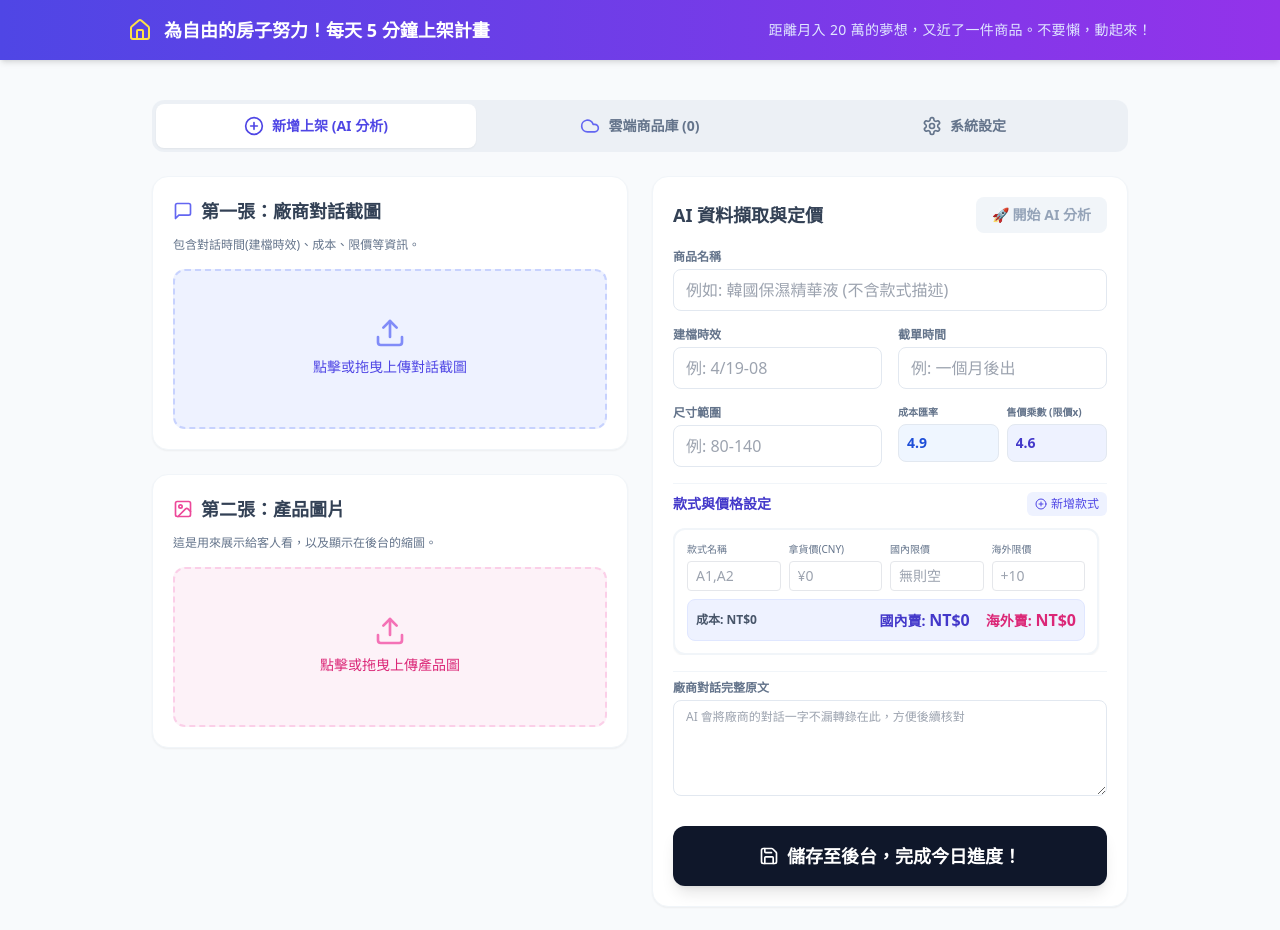
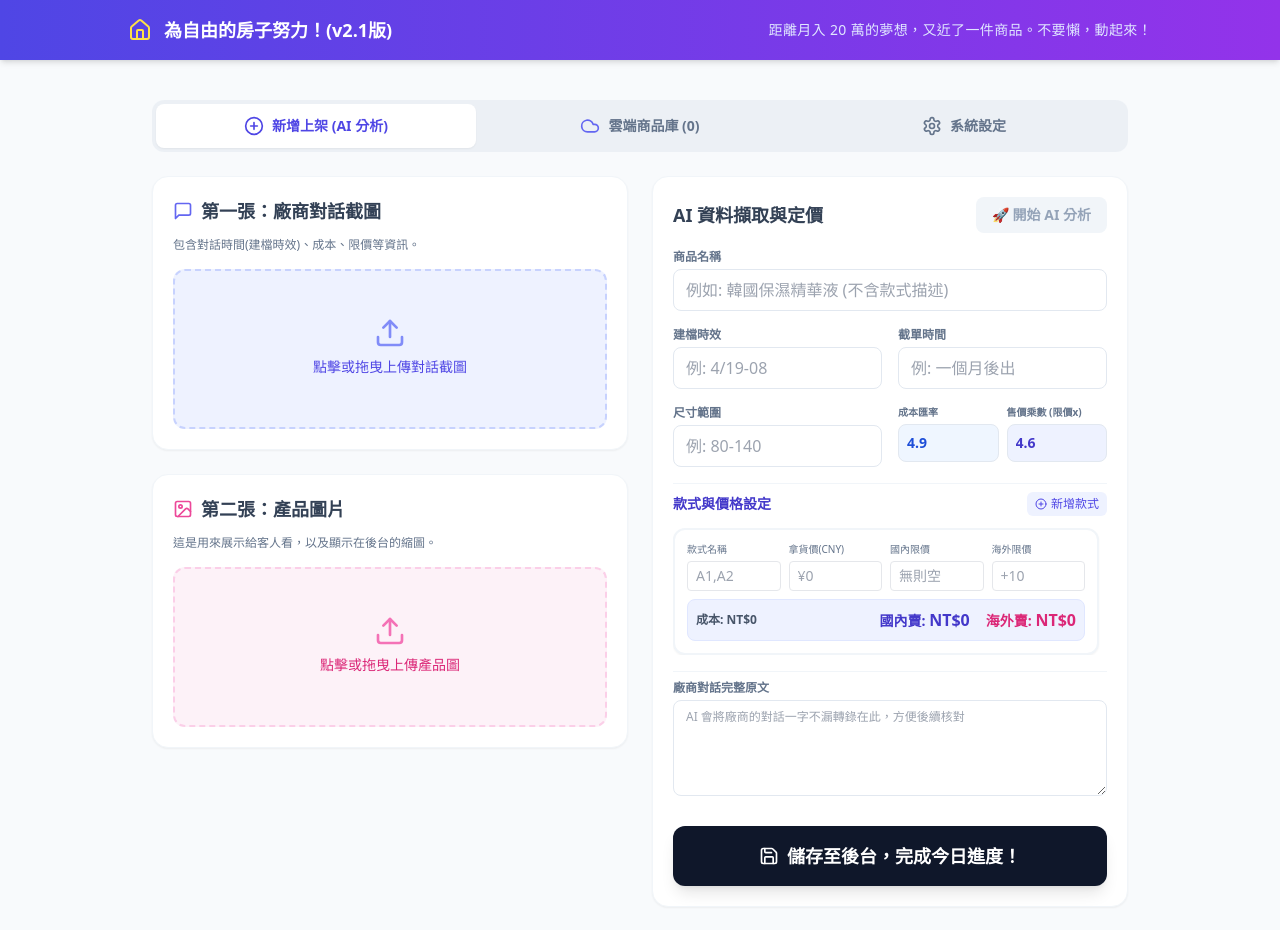
Before and after one commit to letitia0120-cloud/my-shop-assistant, a React (Create React App) app: page / in a window 1280 px wide. Built offline with nearby package versions, Linux system fonts and the light colour scheme.

Commit message:
Update App.jsx

```diff
--- a/src/App.jsx
+++ b/src/App.jsx
@@ -198,8 +198,8 @@ export default function App() {
     setAnalyzeSuccess(false);
 
     try {
-      // 只要有自訂金鑰，就強制使用公開版 gemini-1.5-flash 模型，避免 404 錯誤
-      const modelName = customApiKey ? 'gemini-1.5-flash' : 'gemini-2.5-flash-preview-09-2025';
+      // 安全機制：如果在 Vercel 或有自訂金鑰，強制使用公開版 1.5-flash
+      const modelName = (isCanvasEnv && !customApiKey) ? 'gemini-2.5-flash-preview-09-2025' : 'gemini-1.5-flash';
       const url = `https://generativelanguage.googleapis.com/v1beta/models/${modelName}:generateContent?key=${apiKey}`;
       const base64Data = chatImage.split(',')[1];
 
@@ -273,7 +273,11 @@ export default function App() {
       setAnalyzeSuccess(true);
     } catch (err) {
       console.error(err);
-      setAnalyzeError(`AI 分析失敗 (${err.message})。請確認 API Key 是否正確。`);
+      if (err.message.includes('404')) {
+        setAnalyzeError(`AI 分析失敗 (404)。你的網頁還在舊版！請確認畫面最上方有沒有顯示 (v2.1版)。如果沒有，請重新整理網頁！`);
+      } else {
+        setAnalyzeError(`AI 分析失敗 (${err.message})。請確認 API Key 是否正確。`);
+      }
     } finally {
       setIsAnalyzing(false);
     }
@@ -420,7 +424,7 @@ export default function App() {
         <div className="max-w-5xl mx-auto flex flex-col sm:flex-row items-center justify-between">
           <div className="flex items-center gap-3">
             <Home className="w-6 h-6 text-yellow-300" />
-            <h1 className="text-lg font-bold">為自由的房子努力！每天 5 分鐘上架計畫</h1>
+            <h1 className="text-lg font-bold">為自由的房子努力！(v2.1版)</h1>
           </div>
           <p className="text-sm text-indigo-100 mt-2 sm:mt-0 font-medium tracking-wide">
             距離月入 20 萬的夢想，又近了一件商品。不要懶，動起來！
```
